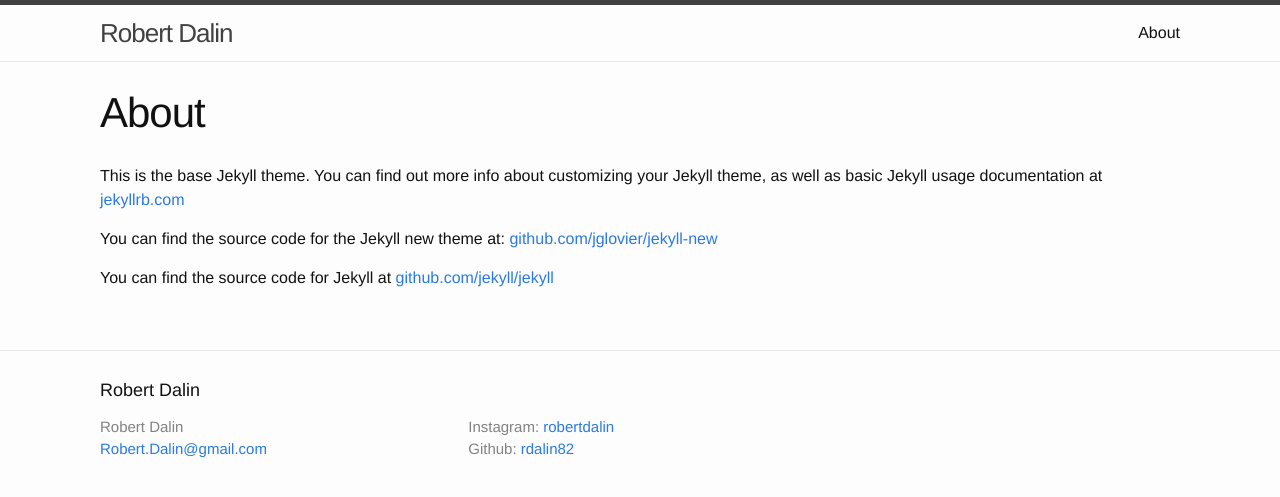
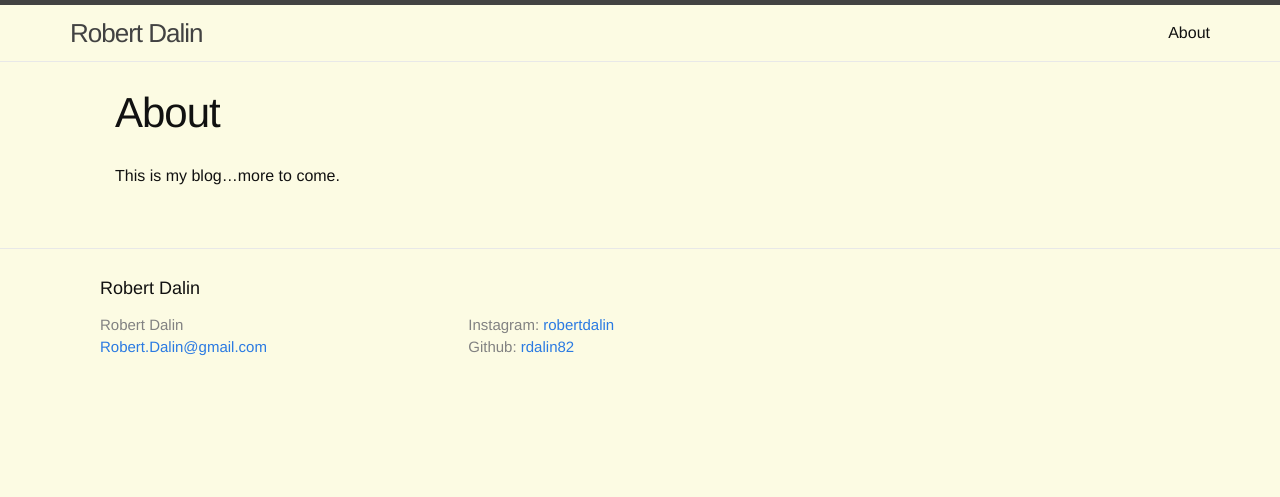
Before and after one commit to rdalin82/rdalin82.github.io, a Jekyll site: the page built from about.md, in a window 1280 px wide. Shown: the top 497 px of the page. Built offline with Jekyll 4.4.1, drawn with Linux system fonts in a browser that asks for light colours.

Commit message:
fixed a few things, added bootstrap stuff

```diff
--- a/_includes/header.html
+++ b/_includes/header.html
@@ -1,6 +1,6 @@
 <header class="site-header">
 
-  <div class="wrapper">
+  <div class="container">
 
     <a class="site-title" href="{{ site.baseurl }}/">{{ site.title }}</a>
 
--- a/_layouts/page.html
+++ b/_layouts/page.html
@@ -1,7 +1,7 @@
 ---
 layout: default
 ---
-<div class="post">
+<div class="container">
 
   <header class="post-header">
     <h1 class="post-title">{{ page.title }}</h1>
--- a/about.md
+++ b/about.md
@@ -4,8 +4,4 @@
 permalink: /about/
 ---
 
-This is the base Jekyll theme. You can find out more info about customizing your Jekyll theme, as well as basic Jekyll usage documentation at [jekyllrb.com](http://jekyllrb.com/)
-
-You can find the source code for the Jekyll new theme at: [github.com/jglovier/jekyll-new](https://github.com/jglovier/jekyll-new)
-
-You can find the source code for Jekyll at [github.com/jekyll/jekyll](https://github.com/jekyll/jekyll)
+This is my blog...more to come.
--- a/css/main.scss
+++ b/css/main.scss
@@ -13,7 +13,7 @@
 $spacing-unit:     30px;
 
 $text-color:       #111;
-$background-color: #fdfdfd;
+$background-color: #fcfbe3;
 $brand-color:      #2a7ae2;
 
 $grey-color:       #828282;
--- a/index.html
+++ b/index.html
@@ -2,7 +2,7 @@
 layout: default
 ---
 
-<div class="home">
+<div class="container">
 
   <h1 class="page-heading">Projects</h1>
 
```
